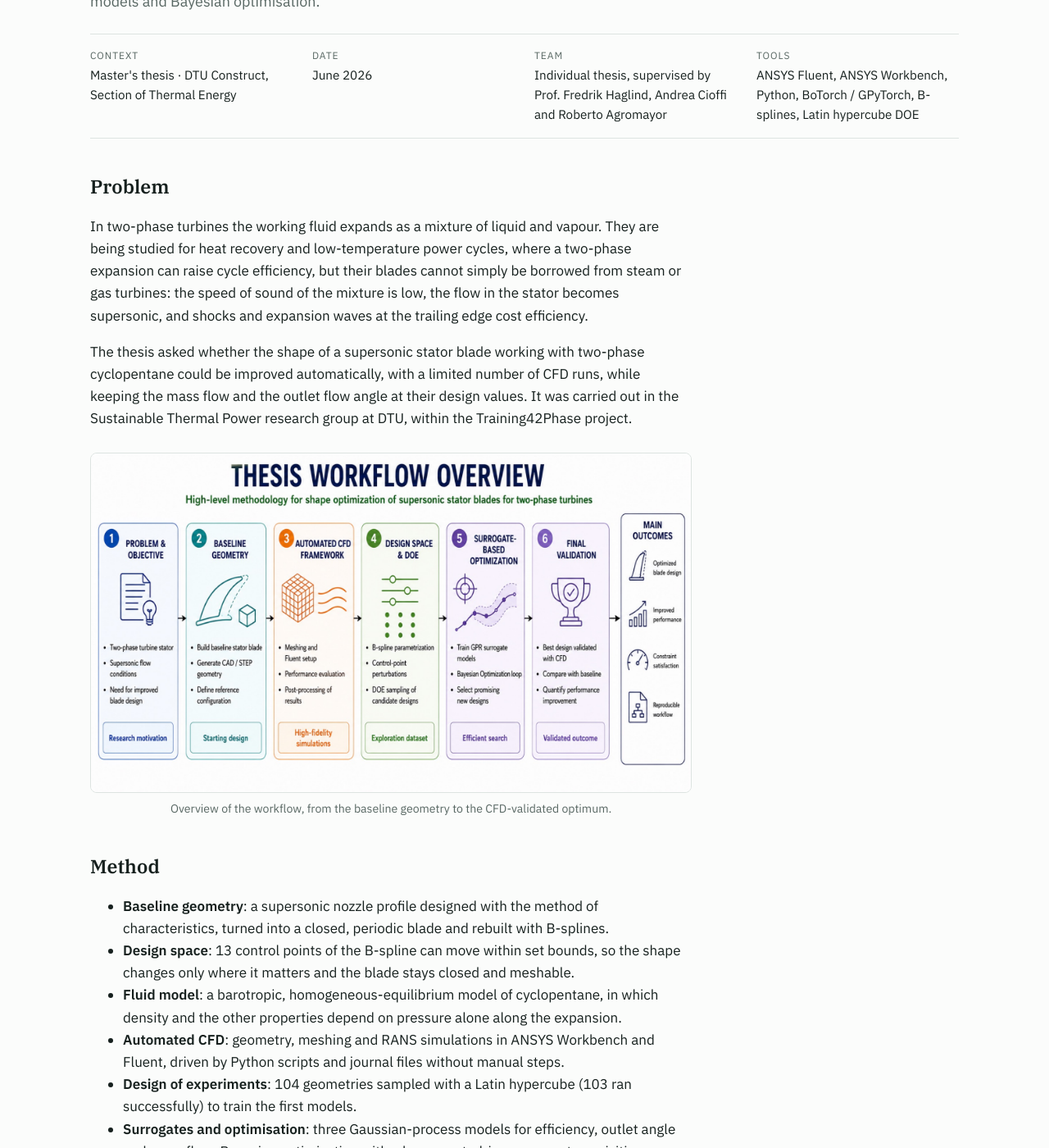
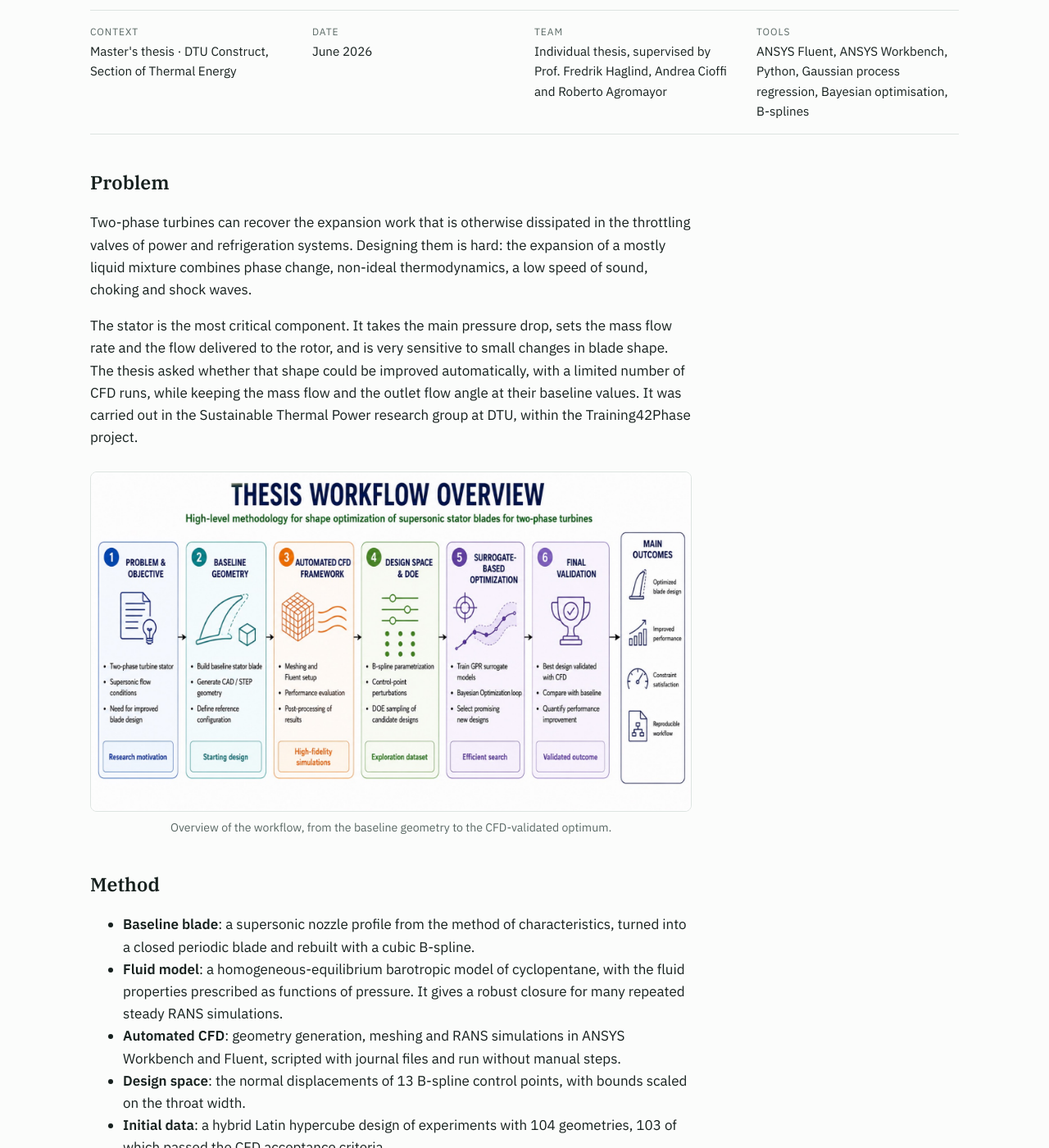
Before and after one commit to giuliolasala/giuliolasala.github.io, a Jekyll site: the page built from projects/thesis-supersonic-stator/index.md, in a window 1280 px wide and 1400 px high, scrolled down 345 px. Shown: the whole window at 82% size. Built offline with Jekyll 4.4.1, drawn with Linux system fonts in a browser that asks for light colours; some of the changed text lies outside the part shown.

Commit message:
fix project 2/3

```diff
--- a/projects/thesis-supersonic-stator/index.md
+++ b/projects/thesis-supersonic-stator/index.md
@@ -1,12 +1,12 @@
 ---
 layout: project
 title: Shape optimisation of supersonic stator blades for two-phase turbines
-summary: A surrogate-based CFD workflow that reshapes a supersonic turbine stator working with two-phase cyclopentane, combining automated Fluent simulations, Gaussian-process models and Bayesian optimisation.
+summary: An automated CFD shape-optimisation framework, assisted by machine learning, for a supersonic stator blade working with two-phase cyclopentane.
 card: Automated CFD, Gaussian-process surrogates and Bayesian optimisation cut the residual loss of a two-phase supersonic stator by 15.7%.
 context: Master's thesis · DTU Construct, Section of Thermal Energy
 date_label: June 2026
 team: Individual thesis, supervised by Prof. Fredrik Haglind, Andrea Cioffi and Roberto Agromayor
-tools: [ANSYS Fluent, ANSYS Workbench, Python, BoTorch / GPyTorch, B-splines, Latin hypercube DOE]
+tools: [ANSYS Fluent, ANSYS Workbench, Python, Gaussian process regression, Bayesian optimisation, B-splines]
 featured: true
 order: 1
 cover: images/cover-mach.png
@@ -15,9 +15,9 @@ math: true
 
 ## Problem
 
-In two-phase turbines the working fluid expands as a mixture of liquid and vapour. They are being studied for heat recovery and low-temperature power cycles, where a two-phase expansion can raise cycle efficiency, but their blades cannot simply be borrowed from steam or gas turbines: the speed of sound of the mixture is low, the flow in the stator becomes supersonic, and shocks and expansion waves at the trailing edge cost efficiency.
+Two-phase turbines can recover the expansion work that is otherwise dissipated in the throttling valves of power and refrigeration systems. Designing them is hard: the expansion of a mostly liquid mixture combines phase change, non-ideal thermodynamics, a low speed of sound, choking and shock waves.
 
-The thesis asked whether the shape of a supersonic stator blade working with two-phase cyclopentane could be improved automatically, with a limited number of CFD runs, while keeping the mass flow and the outlet flow angle at their design values. It was carried out in the Sustainable Thermal Power research group at DTU, within the Training42Phase project.
+The stator is the most critical component. It takes the main pressure drop, sets the mass flow rate and the flow delivered to the rotor, and is very sensitive to small changes in blade shape. The thesis asked whether that shape could be improved automatically, with a limited number of CFD runs, while keeping the mass flow and the outlet flow angle at their baseline values. It was carried out in the Sustainable Thermal Power research group at DTU, within the Training42Phase project.
 
 <figure>
   <img src="images/workflow.png" alt="Diagram of the thesis workflow from the problem definition to the final validated design">
@@ -26,12 +26,13 @@ The thesis asked whether the shape of a supersonic stator blade working with two
 
 ## Method
 
-- **Baseline geometry**: a supersonic nozzle profile designed with the method of characteristics, turned into a closed, periodic blade and rebuilt with B-splines.
-- **Design space**: 13 control points of the B-spline can move within set bounds, so the shape changes only where it matters and the blade stays closed and meshable.
-- **Fluid model**: a barotropic, homogeneous-equilibrium model of cyclopentane, in which density and the other properties depend on pressure alone along the expansion.
-- **Automated CFD**: geometry, meshing and RANS simulations in ANSYS Workbench and Fluent, driven by Python scripts and journal files without manual steps.
-- **Design of experiments**: 104 geometries sampled with a Latin hypercube (103 ran successfully) to train the first models.
-- **Surrogates and optimisation**: three Gaussian-process models for efficiency, outlet angle and mass flow; Bayesian optimisation with a log expected-improvement acquisition proposes a new geometry, CFD evaluates it, and the models are retrained. 50 iterations, 153 CFD simulations in total.
+- **Baseline blade**: a supersonic nozzle profile from the method of characteristics, turned into a closed periodic blade and rebuilt with a cubic B-spline.
+- **Fluid model**: a homogeneous-equilibrium barotropic model of cyclopentane, with the fluid properties prescribed as functions of pressure. It gives a robust closure for many repeated steady RANS simulations.
+- **Automated CFD**: geometry generation, meshing and RANS simulations in ANSYS Workbench and Fluent, scripted with journal files and run without manual steps.
+- **Design space**: the normal displacements of 13 B-spline control points, with bounds scaled on the throat width.
+- **Initial data**: a hybrid Latin hypercube design of experiments with 104 geometries, 103 of which passed the CFD acceptance criteria.
+- **Surrogates**: three independent Gaussian process regression models for the isentropic efficiency indicator, the outlet angle ratio and the mass flow ratio. Together they form a penalised objective that rewards efficiency and penalises deviations from the baseline outlet angle and mass flow.
+- **Optimisation**: because each prediction comes with an uncertainty, the models drive a Bayesian optimisation loop with a logarithmic expected-improvement acquisition. Over 50 iterations the most informative geometries are run in CFD and added to the training data.
 
 <figure>
   <img src="images/parametrization.png" alt="Blade contour with fixed and active B-spline control points numbered along the profile">
@@ -40,32 +41,38 @@ The thesis asked whether the shape of a supersonic stator blade working with two
 
 ## Results
 
-The optimised blade raised the isentropic efficiency from 0.9700 to 0.9747. Expressed as residual loss, $$\zeta = 1 - \eta_{is}$$, this is a reduction of 15.7% compared with the baseline and 12.1% compared with the best design of the initial sampling. The mass flow stayed within 0.02% of its target and the outlet angle within 0.03%.
+The best optimised design raised the isentropic efficiency indicator from 0.9700 for the baseline to 0.9747, a 15.7% reduction of the residual loss factor $$\zeta = 1 - \eta_{is}$$. The penalised objective improved from 0.9422 for the best design of experiments sample to 0.9500. The mass flow ratio stayed within 0.02% of its target and the outlet angle deviation below 0.03%.
 
 <figure>
   <img src="images/geometry-comparison.png" alt="Baseline, best DOE and best optimised blade contours overlapped">
-  <figcaption>Baseline, best sampled design and optimised blade: the changes are local and concentrated on the suction side towards the trailing edge.</figcaption>
+  <figcaption>Baseline, best sampled design and optimised blade: the changes are local and concentrated on the suction side.</figcaption>
 </figure>
+
+The optimised blade keeps the global flow topology. The gain comes from localised changes of the suction side, and the density-gradient field shows weaker shock reflections downstream of the trailing edge.
 
 <figure>
   <img src="images/density-gradient-comparison.png" alt="Density-gradient fields around the blades for the baseline and the optimised design">
-  <figcaption>Density gradient, a numerical schlieren image, for the baseline and the optimised blade. The main supersonic structure is kept; the waves leaving the trailing edge are weaker.</figcaption>
+  <figcaption>Density gradient, a numerical schlieren image, for the baseline and the optimised blade.</figcaption>
 </figure>
 
-The surrogates improved as the optimisation added data: the cross-validated R² of the efficiency and outlet-angle models rose from 0.66 and 0.76 to 0.92 and 0.91.
+The surrogates also learned during the optimisation: the cross-validated R² of the efficiency and outlet-angle models rose from 0.66 and 0.76 to 0.92 and 0.91.
 
 <figure>
   <img src="images/bo-convergence.png" alt="Best CFD objective found so far against Bayesian optimisation iteration, above the baseline and initial sampling lines">
-  <figcaption>Best CFD-validated objective over the 50 Bayesian optimisation iterations, compared with the baseline and the best design of the initial sampling.</figcaption>
+  <figcaption>Best CFD-validated objective over the 50 Bayesian optimisation iterations, compared with the baseline and the best design of experiments sample.</figcaption>
 </figure>
 
 <figure>
   <img src="images/eta-parity.png" alt="Parity plot of efficiency predicted by the Gaussian process against CFD values, mostly within half a percent">
-  <figcaption>Efficiency predicted by the Gaussian-process model against CFD, with ±0.5% and ±1% bands.</figcaption>
+  <figcaption>Efficiency predicted by the Gaussian process model against CFD, with ±0.5% and ±1% bands.</figcaption>
 </figure>
 
-## Limitations
+## My contribution
 
-The result is a validated local improvement within this design space, not a global optimum. The barotropic model assumes thermodynamic equilibrium, and the study is two-dimensional; non-equilibrium effects and three-dimensional flow would be the next steps.
+The baseline nozzle contour from the method of characteristics and the barotropic thermodynamic model were the starting point of the project. I developed the whole simulation and optimisation framework on top of them: the throat-scaled B-spline parametrisation of the blade, the automated ANSYS Workbench and Fluent pipeline for geometry, meshing and RANS simulations, the Gaussian process surrogates, and the sequential Bayesian optimisation loop with adaptive retraining.
+
+## Limitations and next steps
+
+The result is a CFD-validated local improvement under the chosen parametrisation and barotropic assumptions, not a global optimum. Natural extensions are other exit Mach numbers, trailing-edge thicknesses and working fluids, a larger design space with a minimum-thickness constraint, and constrained Bayesian optimisation.
 
 <p class="note">The code and data of the thesis belong to the research project and are not published here.</p>
```
Also changed, not shown: projects/sandia-spray-a/index.md (+9 -3 lines).
